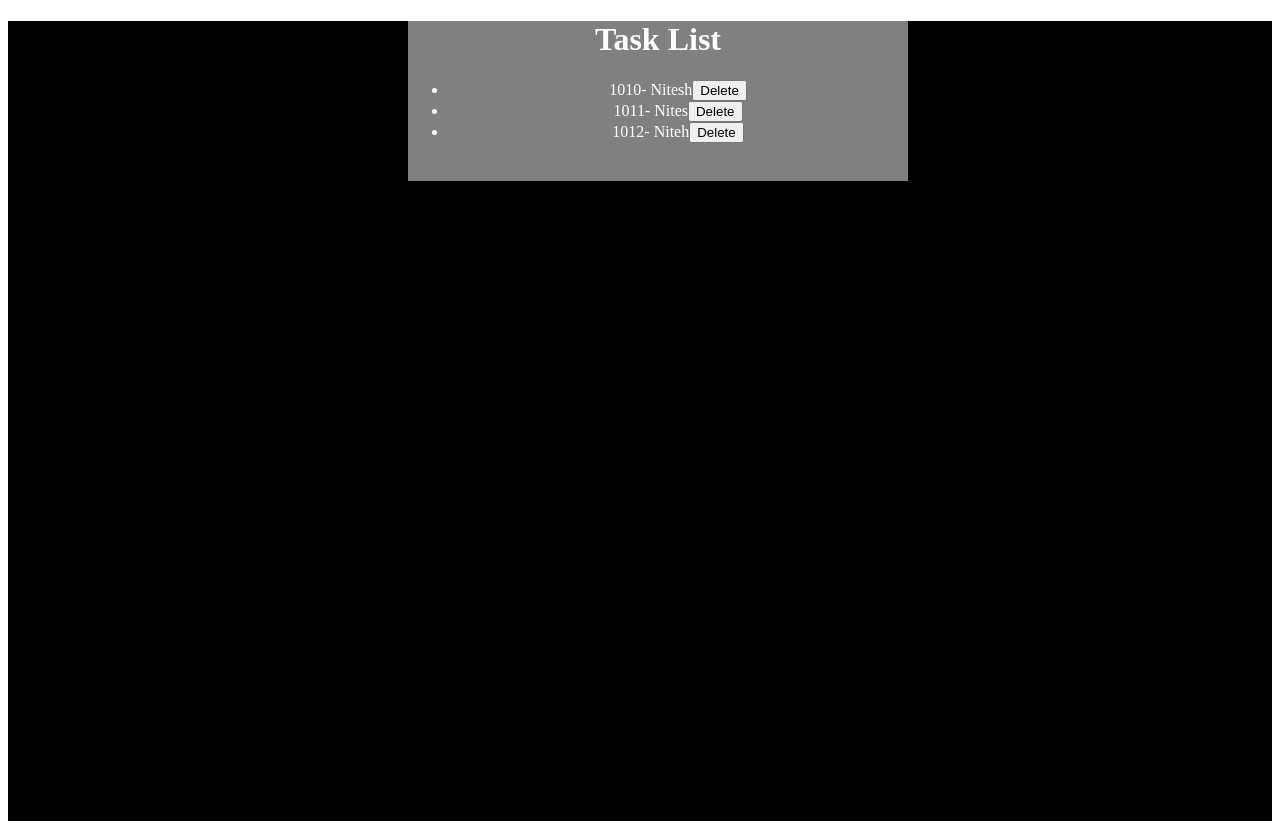
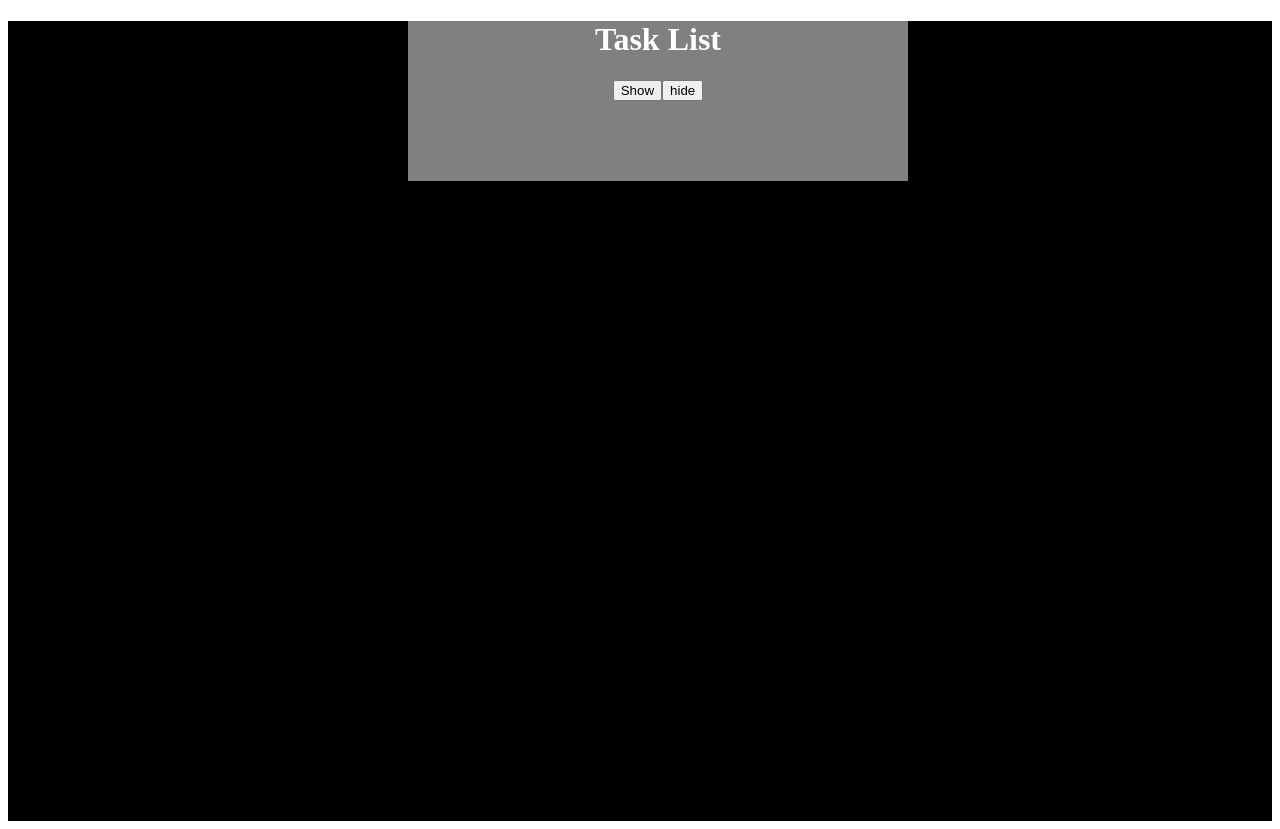
Before and after one commit to Nit-Sub/taskmate, a React (Create React App) app: page / in a window 1280 px wide. Built offline with nearby package versions, Linux system fonts and the light colour scheme.

Commit message:
Update App.js

```diff
--- a/src/App.js
+++ b/src/App.js
@@ -6,21 +6,35 @@ const [tasks , setTasks] = useState([
   {id:1011, name:'Nites' , completed: false },
   {id:1012, name:'Niteh' , completed: true }
 ])
+const[show , setShow]=useState(false)
+const handleDelete=(id)=>{
+  setTasks(tasks.filter(task=>id !==task.id))
+
+}
+const setting=()=>{
+  setShow(true)
+}
+const hide=()=>{
+  setShow(false)
+}
   return (
     <>
     <div className='main'>
       <div className='body'>
         <h1>Task List</h1>
+        <button onClick={setting}>Show</button>
+        <button onClick={hide}>hide</button>
+        {show &&
         <ul>
         {
           tasks.map((task)=>(
             <li key={task.id}>
               <span>{task.id}- {task.name}</span>
-                <button>Delete</button>
+              <button onClick={()=>handleDelete(task.id)}>Delete</button>
             </li>
           ))
         }
-        </ul>
+      </ul>}
       </div>
     </div>
 
```
Lines whose indentation alone changed are shown as unchanged.
